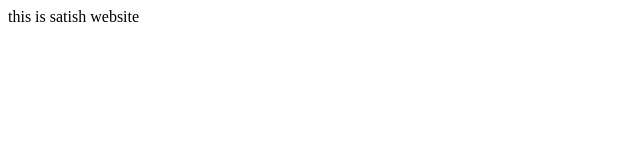
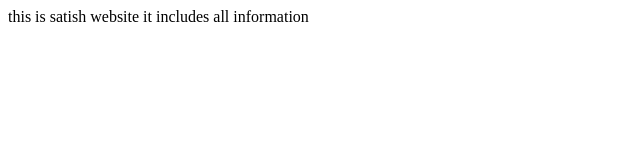
Before and after one commit to satishmaurya1/satish-website, a plain HTML site: page index.html in a window 1280 px wide. Shown: the whole page, without its empty margins (0-640 px from the left). Drawn offline with Linux system fonts and the light colour scheme.

Commit message:
added more html
more information

```diff
--- a/index.html
+++ b/index.html
@@ -7,5 +7,6 @@
 </head>
 <body>
     this is satish website
+    it includes all information
 </body>
 </html>
```
